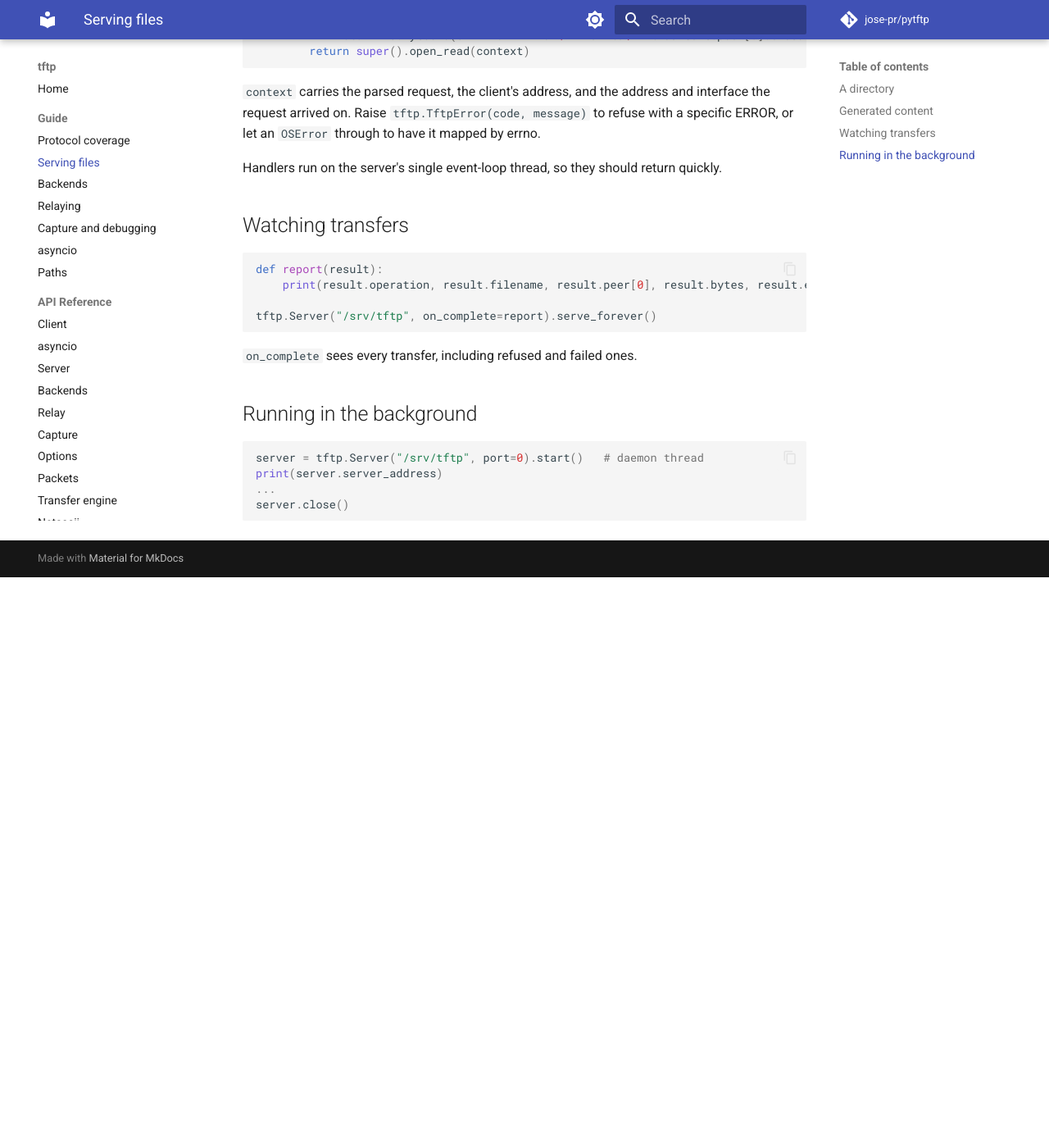
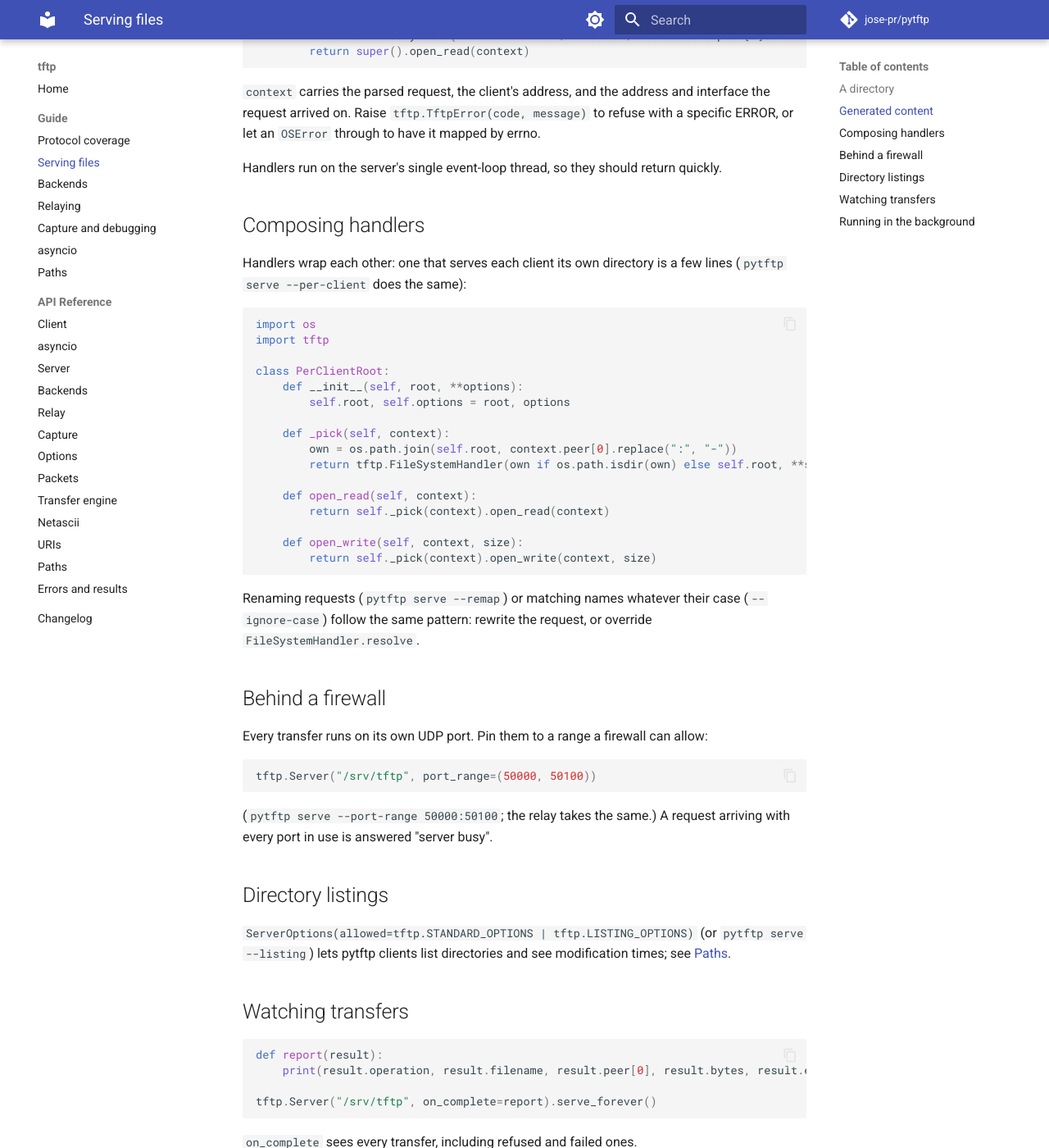
Before and after one commit to jose-pr/pytftp, an MkDocs documentation site: the page built from docs/serving.md, in a window 1280 px wide and 1400 px high, scrolled down 837 px. Shown: the whole window at 82% size. Built offline with MkDocs 1.6.1 and Material for MkDocs 9.7.7, drawn with Linux system fonts in a browser that asks for light colours; comment, search, counter and statistics services are not loaded; before the commit the page ends 1541 px from its top, so only the background shows below that.

Commit message:
docs: port ranges, serve deployment flags, mstfwindow, listings, typed addresses

````diff
--- a/docs/serving.md
+++ b/docs/serving.md
@@ -46,6 +46,52 @@ mapped by errno.
 Handlers run on the server's single event-loop thread, so they should return
 quickly.
 
+## Composing handlers
+
+Handlers wrap each other: one that serves each client its own directory is
+a few lines (`pytftp serve --per-client` does the same):
+
+```python
+import os
+import tftp
+
+class PerClientRoot:
+    def __init__(self, root, **options):
+        self.root, self.options = root, options
+
+    def _pick(self, context):
+        own = os.path.join(self.root, context.peer[0].replace(":", "-"))
+        return tftp.FileSystemHandler(own if os.path.isdir(own) else self.root, **self.options)
+
+    def open_read(self, context):
+        return self._pick(context).open_read(context)
+
+    def open_write(self, context, size):
+        return self._pick(context).open_write(context, size)
+```
+
+Renaming requests (`pytftp serve --remap`) or matching names whatever their
+case (`--ignore-case`) follow the same pattern: rewrite the request, or
+override `FileSystemHandler.resolve`.
+
+## Behind a firewall
+
+Every transfer runs on its own UDP port. Pin them to a range a firewall can
+allow:
+
+```python
+tftp.Server("/srv/tftp", port_range=(50000, 50100))
+```
+
+(`pytftp serve --port-range 50000:50100`; the relay takes the same.) A
+request arriving with every port in use is answered "server busy".
+
+## Directory listings
+
+`ServerOptions(allowed=tftp.STANDARD_OPTIONS | tftp.LISTING_OPTIONS)` (or
+`pytftp serve --listing`) lets pytftp clients list directories and see
+modification times; see [Paths](paths.md).
+
 ## Watching transfers
 
 ```python
````
Also changed, not shown: CHANGELOG.md (+14 -0 lines), README.md (+7 -2 lines), docs/paths.md (+11 -3 lines), docs/protocol.md (+23 -0 lines), src/tftp/AGENTS.md (+117 -37 lines).
